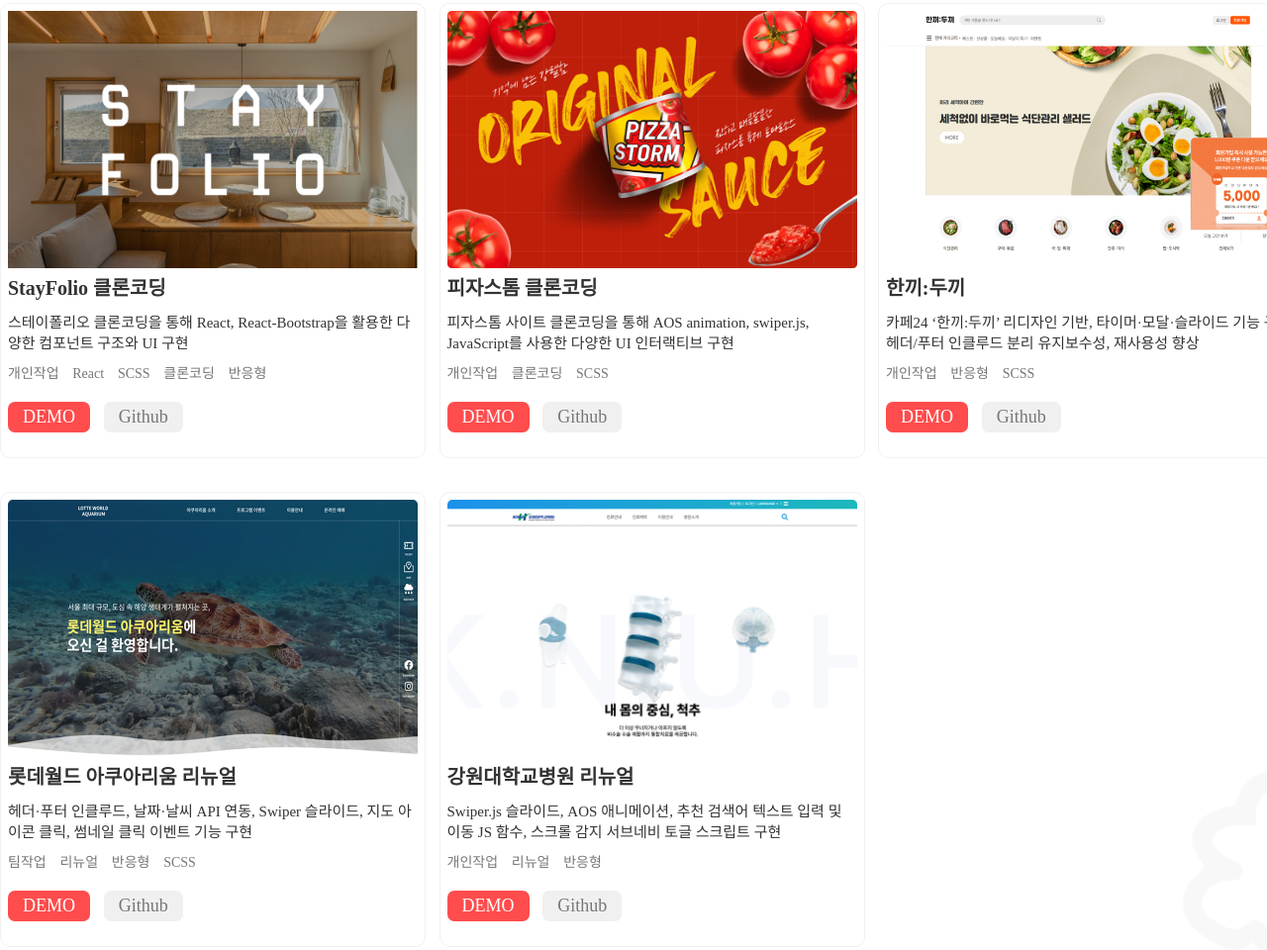
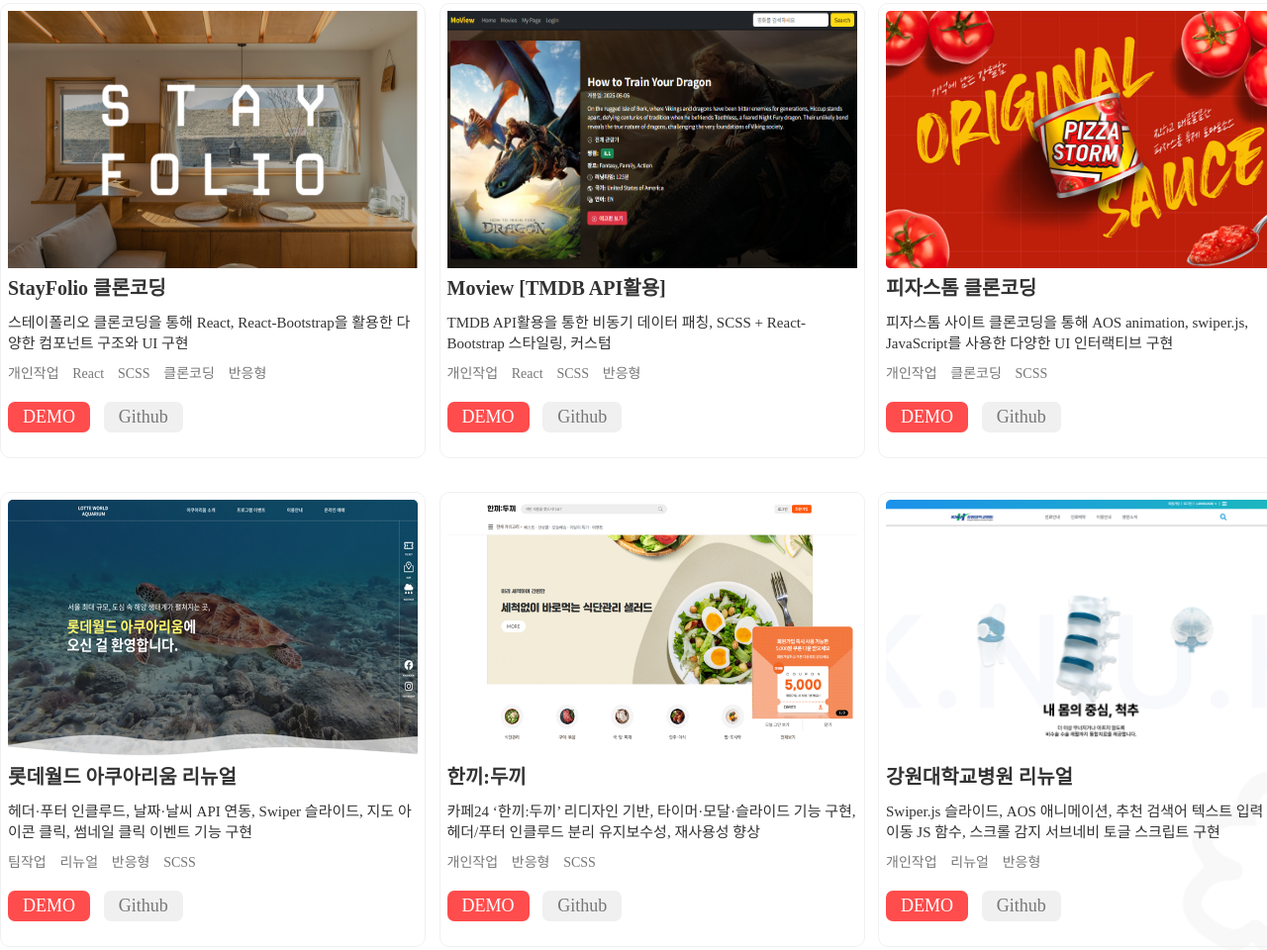
Before and after one commit to yejin0722/portfolio, a plain HTML site: page index.html in a window 1280 px wide. Shown: the part 1641-2601 px from the top of the page at 99% size. Drawn offline with nearby package versions, Linux system fonts and the light colour scheme; a web font is replaced by a local one.

Commit message:
first commit

```diff
--- a/index.html
+++ b/index.html
@@ -90,6 +90,25 @@
           </div>
           <div class="project">
             <div class="project-thumb">
+              <img src="images/thumb06.png" alt="">
+            </div>
+            <div class="project-desc">
+              <h5>Moview [TMDB API활용]</h5>
+              <p>TMDB API활용을 통한 비동기 데이터 패칭, SCSS + React-Bootstrap 스타일링, 커스텀</p>
+              <div class="project-tag">
+                <span>개인작업</span>
+                <span>React</span>
+                <span>SCSS</span>
+                <span>반응형</span>
+              </div>
+              <div class="project-btn-wrap">
+                <a class="button demo" href="https://beautiful-mousse-077818.netlify.app/" target="_blank">DEMO</a>
+                <a class="button" href="https://github.com/yejin0722/Moview" target="_blank">Github</a>
+              </div>
+            </div>
+          </div>
+          <div class="project">
+            <div class="project-thumb">
               <img src="images/thumb01.png" alt="">
             </div>
             <div class="project-desc">
@@ -103,24 +122,6 @@
               <div class="project-btn-wrap">
                 <a class="button demo" href="https://yejin0722.github.io/PizzaStorm/" target="_blank">DEMO</a>
                 <a class="button" href="https://github.com/yejin0722/PizzaStorm" target="_blank">Github</a>
-              </div>
-            </div>
-          </div>
-          <div class="project">
-            <div class="project-thumb">
-              <img src="images/thumb02.png" alt="">
-            </div>
-            <div class="project-desc">
-              <h5>한끼:두끼</h5>
-              <p>카페24 ‘한끼:두끼’ 리디자인 기반, 타이머·모달·슬라이드 기능 구현, 헤더/푸터 인클루드 분리 유지보수성, 재사용성 향상</p>
-              <div class="project-tag">
-                <span>개인작업</span>
-                <span>반응형</span>
-                <span>SCSS</span>
-              </div>
-              <div class="project-btn-wrap">
-                <a class="button demo" href="https://yejin0722.github.io/OneMeal/" target="_blank">DEMO</a>
-                <a class="button" href="https://github.com/yejin0722/OneMeal" target="_blank">Github</a>
               </div>
             </div>
           </div>
@@ -143,6 +144,25 @@
               </div>
             </div>
           </div>
+          <div class="project">
+            <div class="project-thumb">
+              <img src="images/thumb02.png" alt="">
+            </div>
+            <div class="project-desc">
+              <h5>한끼:두끼</h5>
+              <p>카페24 ‘한끼:두끼’ 리디자인 기반, 타이머·모달·슬라이드 기능 구현, 헤더/푸터 인클루드 분리 유지보수성, 재사용성 향상</p>
+              <div class="project-tag">
+                <span>개인작업</span>
+                <span>반응형</span>
+                <span>SCSS</span>
+              </div>
+              <div class="project-btn-wrap">
+                <a class="button demo" href="https://yejin0722.github.io/OneMeal/" target="_blank">DEMO</a>
+                <a class="button" href="https://github.com/yejin0722/OneMeal" target="_blank">Github</a>
+              </div>
+            </div>
+          </div>
+
           <div class="project">
             <div class="project-thumb">
               <img src="images/thumb04.png" alt="">
```
Also changed, not shown: images/thumb06.png (added).
